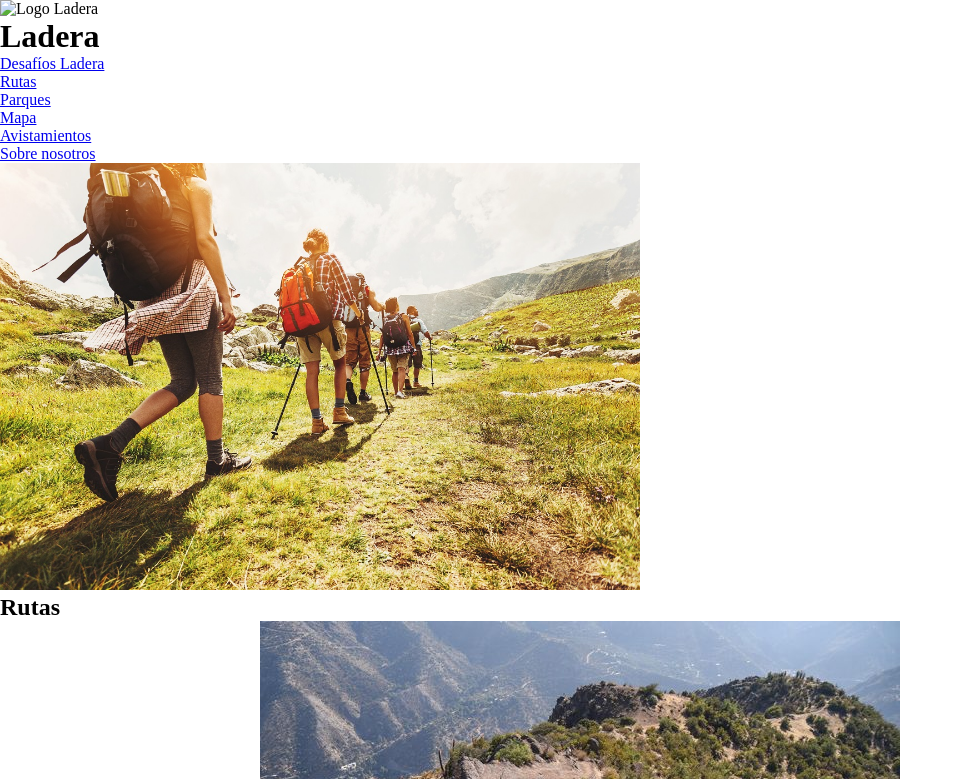
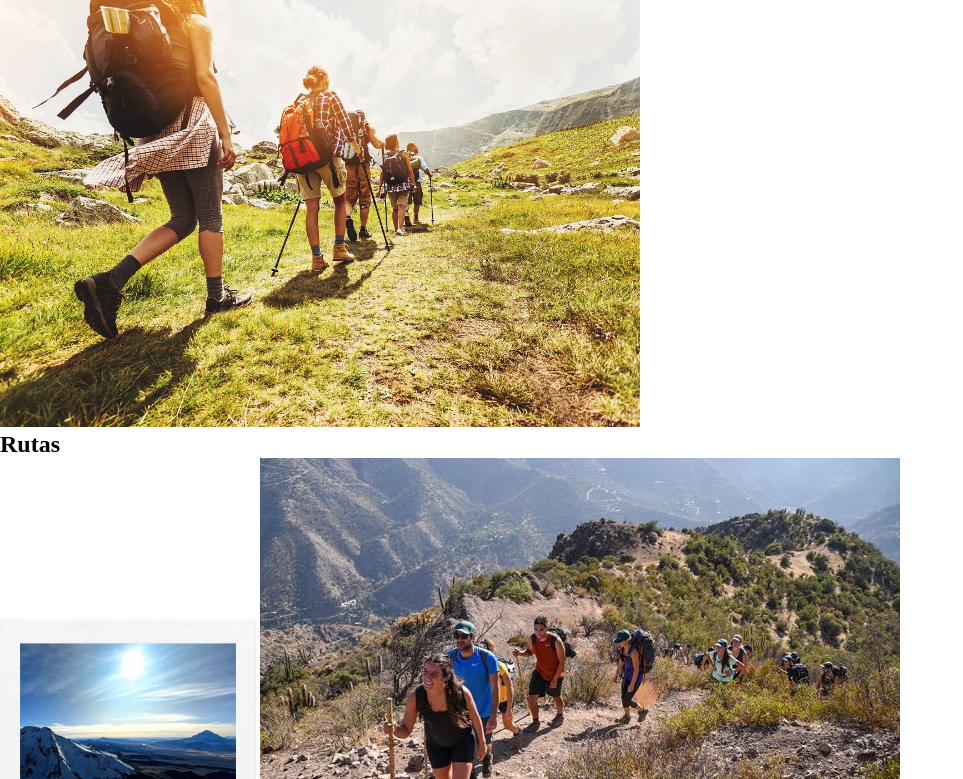
Before and after one commit to Poipurin/Ladera, a plain HTML site: page index.html in a window 1280 px wide. Shown: the top 779 px of the page, without its empty margins (0-963 px from the left). Drawn offline with Linux system fonts and the light colour scheme.

Commit message:
settings

```diff
--- a/index.html
+++ b/index.html
@@ -8,20 +8,8 @@
   <link rel="stylesheet" type="text/css" href="styles.css">
   <title>Ladera</title>
 </head>
-<header>
-    <img src="" alt="Logo Ladera">
-    <h1>Ladera</h1>
-    <nav>
-        <ul>
-            <li> <a href="#">Desafíos Ladera</li></a>
-            <li> <a href="#">Rutas</li></a>
-            <li> <a href="#">Parques</li></a>
-            <li> <a href="#">Mapa</li></a>
-            <li> <a href="#">Avistamientos</li></a>
-            <li> <a href="#">Sobre nosotros</li></a>
-        </ul>
-    </nav>
-</header>
+
+<body>
   <section>
     <img src="assets/img/slider/trekking-en-Santiago.jpg" width="50%" alt="slider">
   </section>
@@ -30,8 +18,9 @@
       <h1>Rutas</h1>
       <picture><img src="assets/img/rutas/arica.jpeg" width="20%" alt="Arica"></picture>
       <picture><img src="assets/img/rutas/cerro-provincia10-1-640x428.jpg" alt="Santiago"></picture>
-        <picture><img src="assets/img/rutas/paine.jpeg" width="30%"  alt="magallanes"></picture>
-        <picture><img src="assets/img/rutas/trekking-parque-nacional-nahuelbuta-compressor.jpg" width="30%" alt="araucanía"></picture>
+      <picture><img src="assets/img/rutas/paine.jpeg" width="30%" alt="magallanes"></picture>
+      <picture><img src="assets/img/rutas/trekking-parque-nacional-nahuelbuta-compressor.jpg" width="30%"
+          alt="araucanía"></picture>
       <picture><img src="assets/img/rutas/trek-cochamo-01.jpg" width="30%" alt="ríos"></picture>
       <picture><img src="assets/img/rutas/huilo.jpg" width="30%" alt="Lagos"></picture>
     </section>
@@ -64,9 +53,5 @@
     </picture>
   </section>
 </body>
-<footer>
-    <h5>Síguenos</h5>
-
-</footer>
 
 </html>
```
Lines whose indentation alone changed are shown as unchanged.
